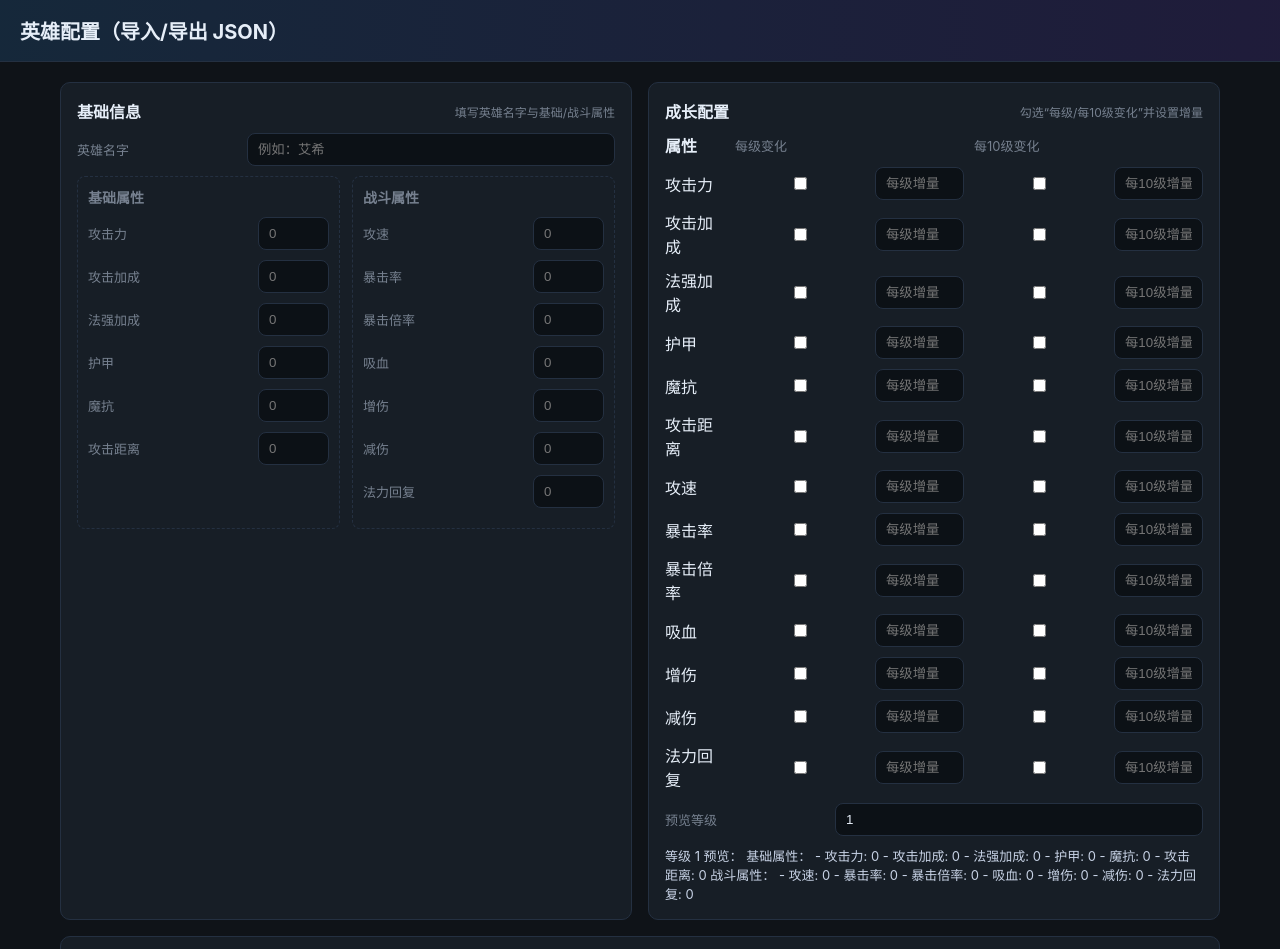
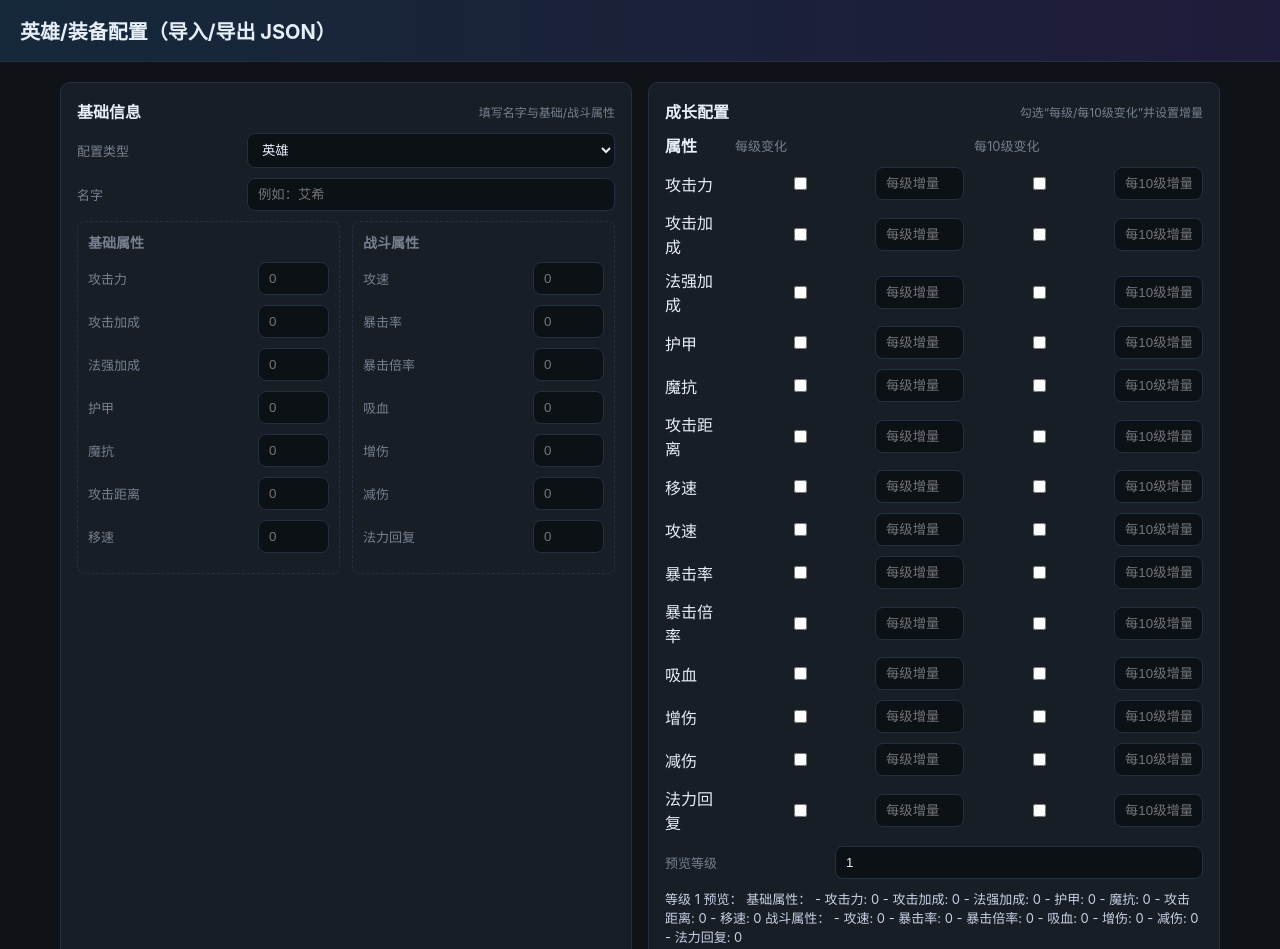
Before and after one commit to 181404010226/liulangyingxiong, a website: page assets/html/hero-config.html in a window 1280 px wide. Shown: the top 949 px of the page. Drawn offline with Linux system fonts and the light colour scheme.

Commit message:
新增装备系统

```diff
--- a/assets/html/hero-config.html
+++ b/assets/html/hero-config.html
@@ -3,7 +3,7 @@
 <head>
   <meta charset="utf-8" />
   <meta name="viewport" content="width=device-width, initial-scale=1" />
-  <title>英雄配置（导入/导出 JSON）</title>
+  <title>英雄/装备配置（导入/导出 JSON）</title>
   <style>
     :root {
       --bg: #0f1318;
@@ -81,17 +81,24 @@
 </head>
 <body>
   <header>
-    <h1>英雄配置（导入/导出 JSON）</h1>
+    <h1>英雄/装备配置（导入/导出 JSON）</h1>
   </header>
   <div class="container">
     <div class="grid">
       <section class="panel">
         <div class="section-title">
           <h2>基础信息</h2>
-          <span class="note">填写英雄名字与基础/战斗属性</span>
+          <span class="note">填写名字与基础/战斗属性</span>
         </div>
         <div class="row">
-          <label for="heroName">英雄名字</label>
+          <label for="configType">配置类型</label>
+          <select id="configType" style="width:100%; background:#0c1116; color:var(--text); border:1px solid var(--border); border-radius:8px; padding:8px 10px;">
+            <option value="英雄" selected>英雄</option>
+            <option value="装备">装备</option>
+          </select>
+        </div>
+        <div class="row">
+          <label for="heroName">名字</label>
           <input id="heroName" type="text" placeholder="例如：艾希" />
         </div>
         <div class="attrs">
@@ -147,7 +154,7 @@
   <script>
     // 属性定义（与战斗系统文档一致）
     const BASIC_ATTRS = [
-      '攻击力', '攻击加成', '法强加成', '护甲', '魔抗', '攻击距离'
+      '攻击力', '攻击加成', '法强加成', '护甲', '魔抗', '攻击距离', '移速'
     ];
     const COMBAT_ATTRS = [
       '攻速', '暴击率', '暴击倍率', '吸血', '增伤', '减伤', '法力回复'
@@ -212,6 +219,7 @@
 
     function getHeroJSON() {
       const name = document.getElementById('heroName').value.trim();
+      const type = document.getElementById('configType')?.value || '英雄';
       const basic = {};
       BASIC_ATTRS.forEach(n => basic[n] = getNumber(`attr-${n}`));
       const combat = {};
@@ -229,7 +237,8 @@
       });
 
       const json = {
-        '英雄名字': name,
+        '类型': type,
+        '名字': name,
         '基础属性': basic,
         '战斗属性': combat,
         '成长配置': {
@@ -242,7 +251,9 @@
 
     function fillFromJSON(data) {
       try {
-        document.getElementById('heroName').value = data['英雄名字'] ?? '';
+        const typeEl = document.getElementById('configType');
+        if (typeEl) typeEl.value = data['类型'] ?? '英雄';
+        document.getElementById('heroName').value = data['名字'] ?? '';
         const basic = data['基础属性'] || {};
         BASIC_ATTRS.forEach(n => setNumber(`attr-${n}`, basic[n] ?? ''));
         const combat = data['战斗属性'] || {};
@@ -272,7 +283,7 @@
       const text = JSON.stringify(json, null, 2);
       document.getElementById('exportText').value = text;
       const blob = new Blob([text], { type: 'application/json' });
-      const name = json['英雄名字'] || 'hero';
+      const name = json['名字'] || 'hero';
       const a = document.createElement('a');
       a.href = URL.createObjectURL(blob);
       a.download = `${name}.json`;
@@ -302,6 +313,7 @@
 
     function resetForm() {
       document.getElementById('heroName').value = '';
+      document.getElementById('configType').value = '英雄';
       [...BASIC_ATTRS, ...COMBAT_ATTRS].forEach(n => {
         setNumber(`attr-${n}`, '');
         document.getElementById(`gl-${n}`).checked = false;
@@ -366,6 +378,7 @@
     document.getElementById('btnReset').addEventListener('click', resetForm);
     document.getElementById('btnCopy').addEventListener('click', copyExportText);
     document.getElementById('previewLevel').addEventListener('input', updatePreview);
+    document.getElementById('configType').addEventListener('change', updatePreview);
     // 各输入变化时也更新预览
     [...document.querySelectorAll('input')].forEach(el => el.addEventListener('input', updatePreview));
     updatePreview();
```
Also changed, not shown: assets/doc/战斗系统.md (+1 -0 lines).
